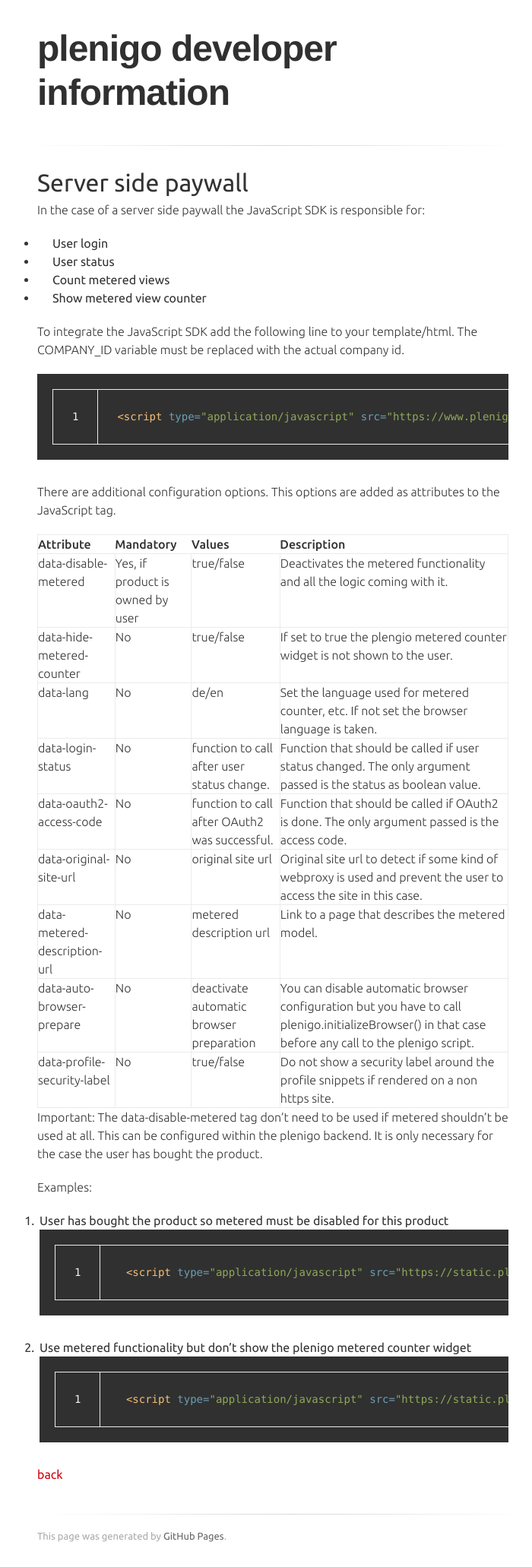
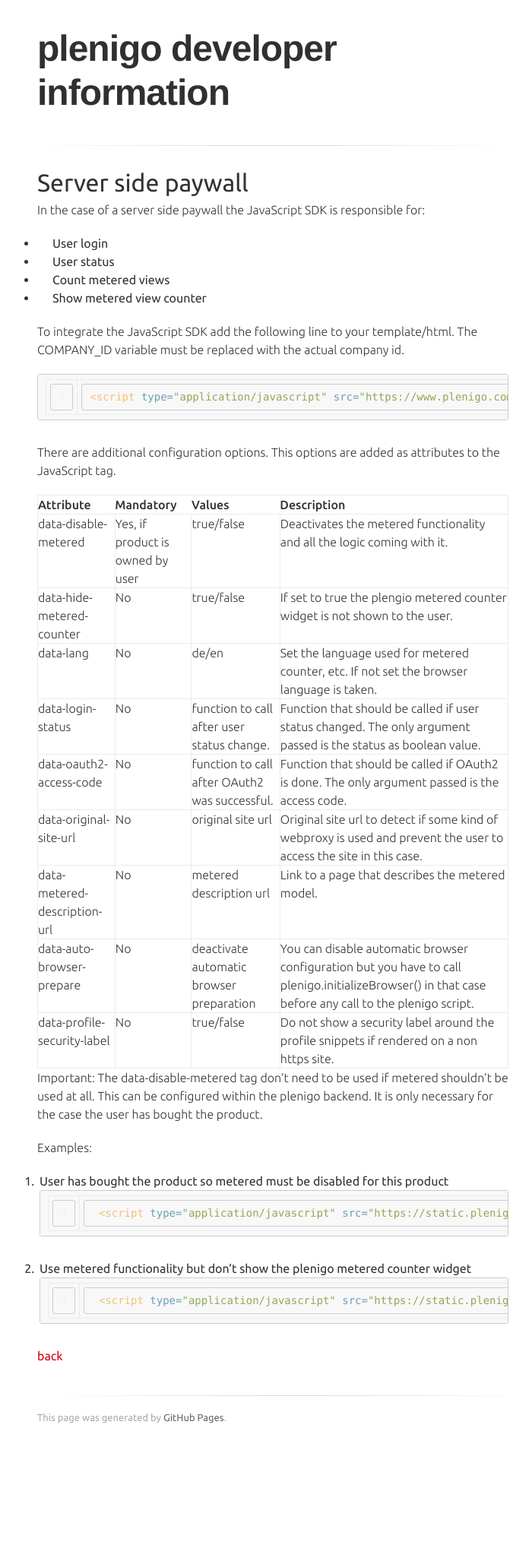
Before and after one commit to plenigo/plenigo.github.io, a Jekyll site: the page built from pages/sdks/javascript/client_paywall.md, in a window 1280 px wide. Shown: the whole page at 76% size, without its empty margins (281-981 px from the left). Built offline with Jekyll 4.4.1, drawn with Linux system fonts in a browser that asks for light colours; some web fonts are replaced; after the commit the page ends 1906 px from its top, so only the background shows below that.

Commit message:
Create style.scss

```diff
--- a/assets/css/style.scss
+++ b/assets/css/style.scss
@@ -3,6 +3,8 @@
 
 @import "jekyll-theme-tactile";
 @import "https://fonts.googleapis.com/css?family=Ubuntu:300,400,500";
+@import "github.css";
+
 
 body {
   font-family: 'Ubuntu', sans-serif;
```
